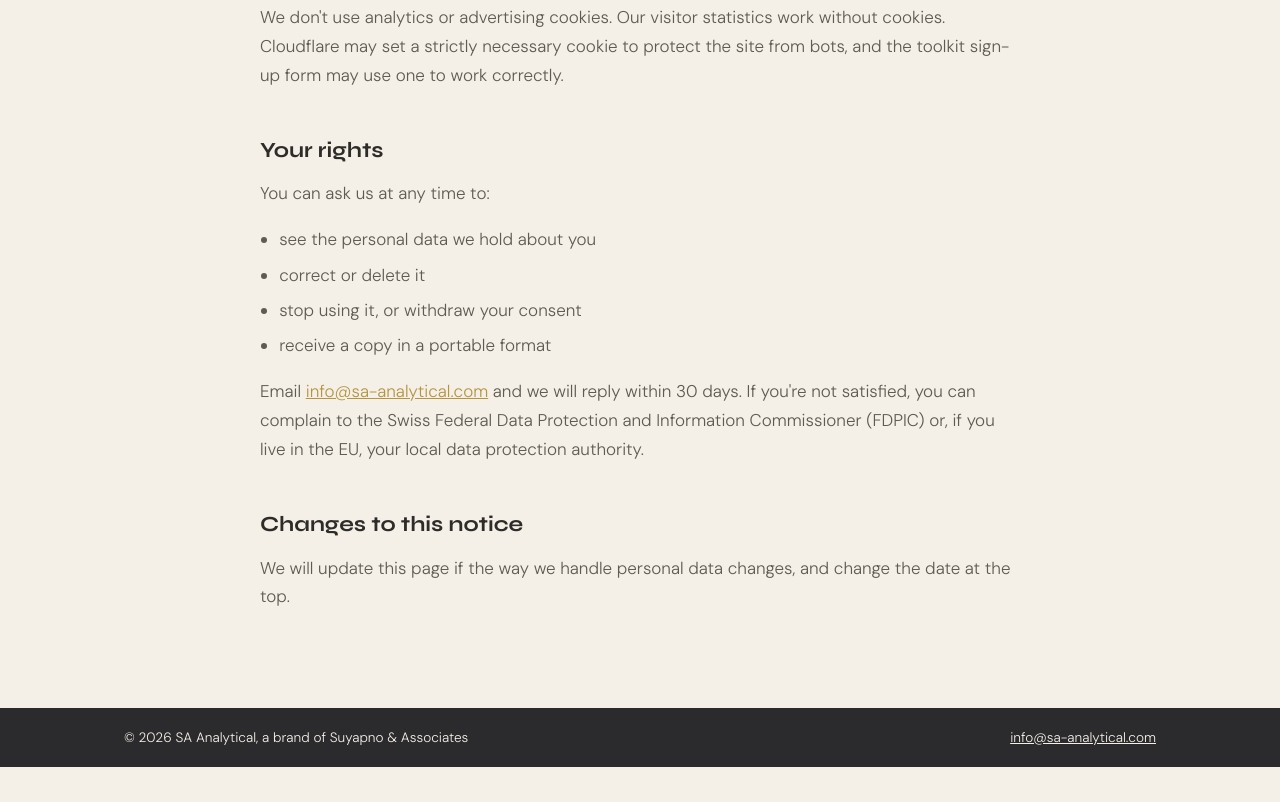
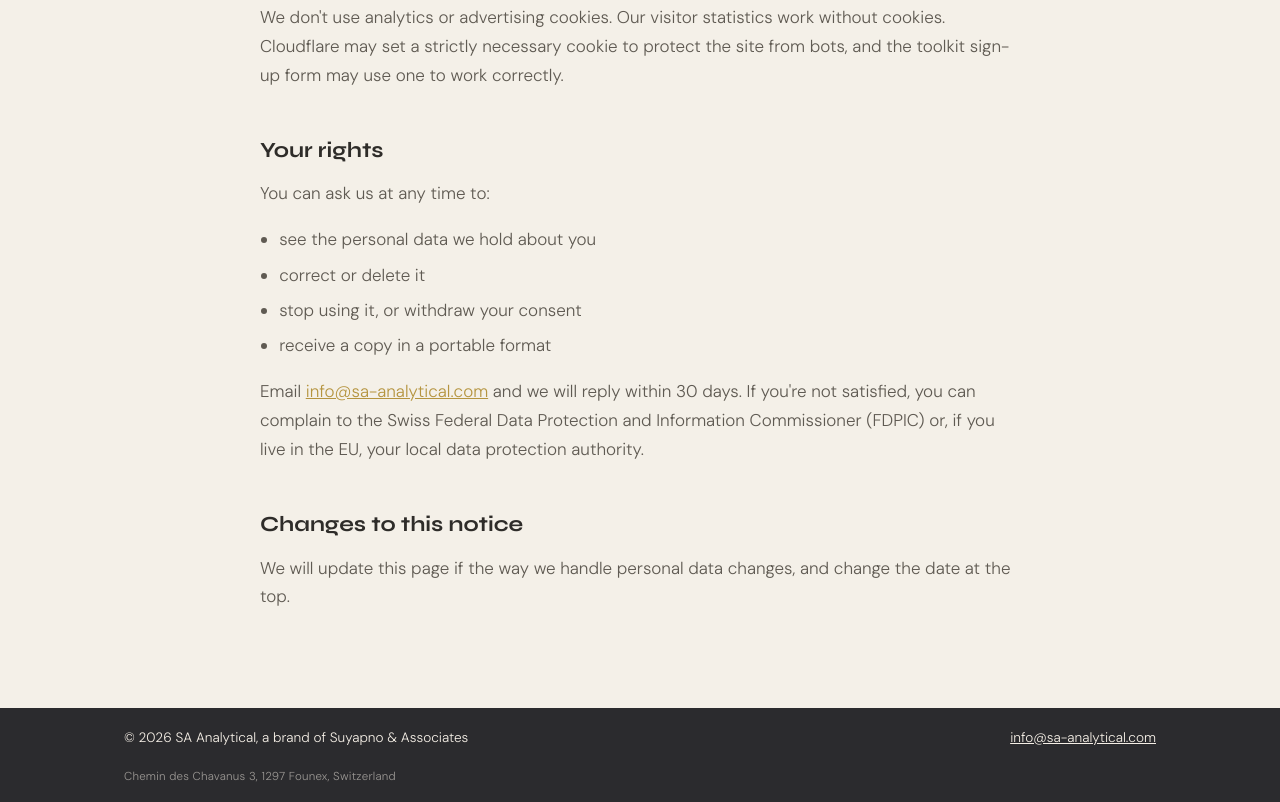
Before and after one commit to esuyapno/sa-analytical, a plain HTML site: page privacy/index.html in a window 1280 px wide. Shown: the part 2707-3509 px from the top of the page. Before the commit the page ends 3474 px from the top, so only its background shows below. Drawn offline with Linux system fonts and the light colour scheme.

Commit message:
Add business address to privacy notice footer
Small, muted line under the copyright: Chemin des Chavanus 3,
1297 Founex, Switzerland.

Co-Authored-By: Claude Opus 5.5 <noreply@anthropic.com>
Claude-Session: https://claude.ai/code/session_01Bok2ygCBLAGWoFdUcXXTBE

```diff
--- a/privacy/index.html
+++ b/privacy/index.html
@@ -42,6 +42,7 @@
   .card { background: var(--card); border: 1px solid var(--border); border-radius: 14px; padding: 1.5rem; margin-top: 1rem; }
   .footer { background: var(--charcoal); color: var(--footer-text); font-size: 0.85rem; }
   .footer a { color: var(--footer-text); }
+  .footer-address { max-width: 1080px; margin: 0 auto; padding: 0 1.5rem 1rem; font-size: 0.72rem; opacity: 0.55; letter-spacing: 0.02em; }
   @media (max-width: 720px) {
     body { font-size: 16px; }
     main { padding: 3rem 1rem; }
@@ -157,6 +158,7 @@
     <span>&copy; 2026 SA Analytical, a brand of Suyapno &amp; Associates</span>
     <a href="mailto:info@sa-analytical.com">info@sa-analytical.com</a>
   </div>
+  <div class="footer-address">Chemin des Chavanus 3, 1297 Founex, Switzerland</div>
 </footer>
 </body>
 </html>
```
